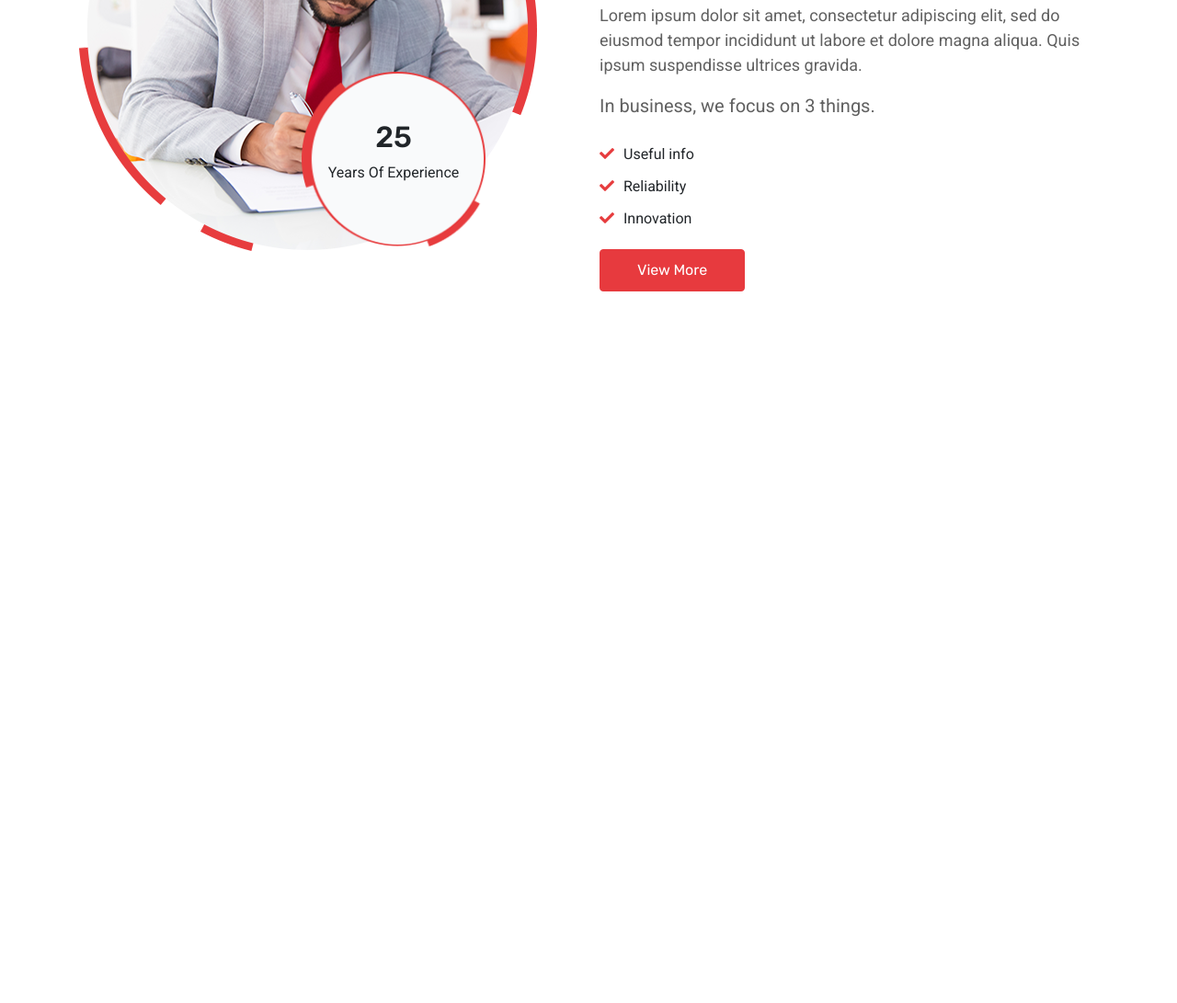
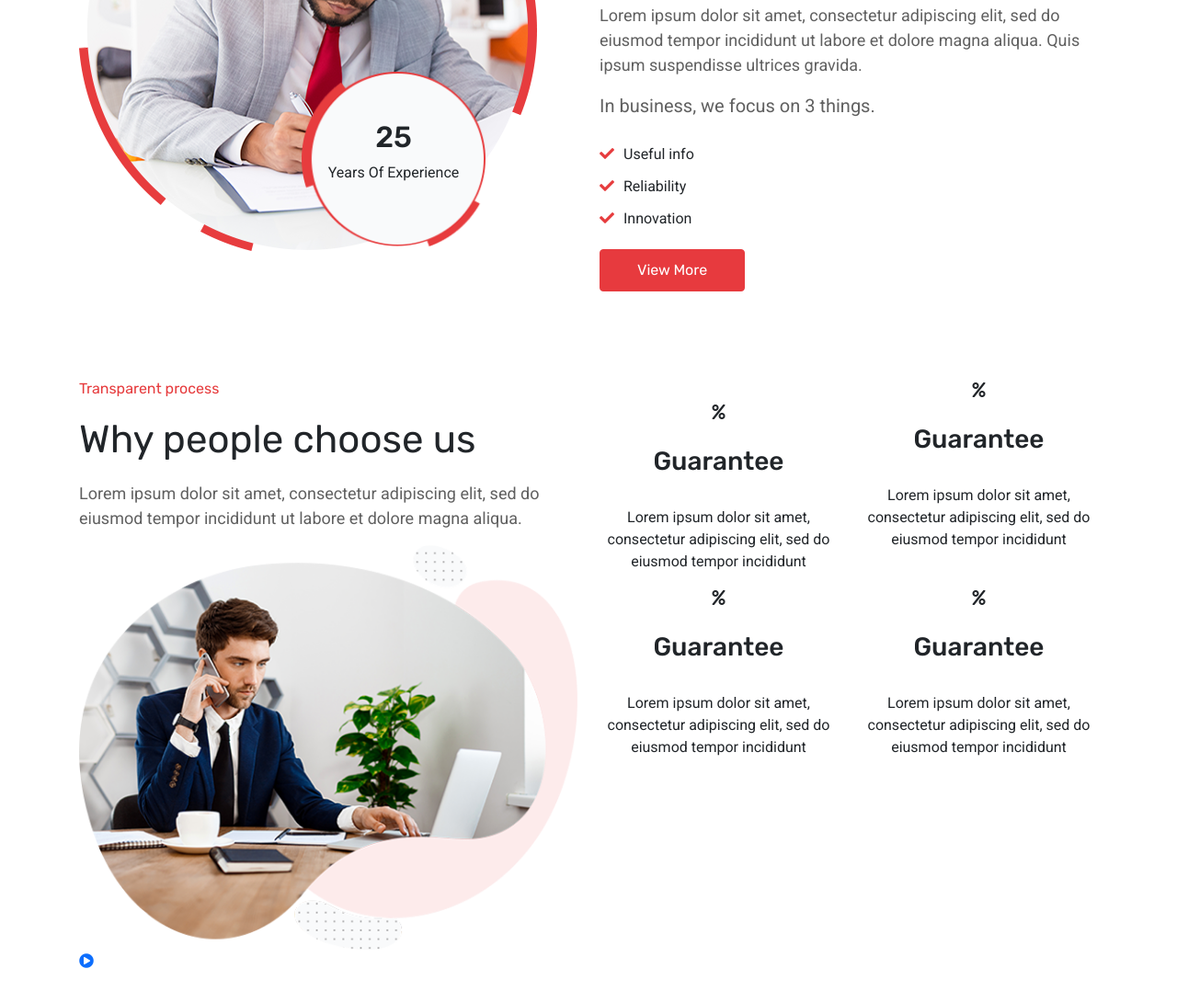
Before and after one commit to developerjillur/day33, a plain HTML site: page index.html in a window 1280 px wide. Shown: the part 1209-2300 px from the top of the page at 92% size. Before the commit the page ends 1574 px from the top, so only its background shows below. Drawn offline with nearby package versions, Linux system fonts and the light colour scheme.

Commit message:
Day 33, Part 3

```diff
--- a/index.html
+++ b/index.html
@@ -144,6 +144,68 @@
         </div>
     </section>
 
+    <section class="why-choose-us grybg py-5">
+        <div class="container">
+            <div class="row">
+                <div class="col-lg-6">
+                    <div class="why-us-text">
+                        <div class="finix-text">
+                            <h6>  Transparent process  </h6>
+                            <h2>Why people choose us</h2>
+                            <p>Lorem ipsum dolor sit amet, consectetur adipiscing elit, sed do eiusmod tempor incididunt ut labore et dolore magna aliqua.</p>
+                            <img src="img/choose.png" alt="">
+                            <a href="#" class="paly-animation-btn"> <i class="fas fa-play-circle"></i> </a>
+                        </div>
+                    </div>
+                </div>
+                <div class="col-lg-6">
+                    <div class="row features-items">
+
+                        <div class="col-lg-6">
+                            <div class="features-item text-center mt-4">
+                                <div class="ft-icon">
+                                    <i class="fas fa-percent"></i>
+                                </div>
+                                <h3 class="py-4">Guarantee</h3>
+                                <p>Lorem ipsum dolor sit amet, consectetur adipiscing elit, sed do eiusmod tempor incididunt</p>
+                            </div>
+                        </div>
+
+                        <div class="col-lg-6">
+                            <div class="features-item text-center">
+                                <div class="ft-icon">
+                                    <i class="fas fa-percent"></i>
+                                </div>
+                                <h3 class="py-4">Guarantee</h3>
+                                <p>Lorem ipsum dolor sit amet, consectetur adipiscing elit, sed do eiusmod tempor incididunt</p>
+                            </div>
+                        </div>
+
+                        <div class="col-lg-6">
+                            <div class="features-item text-center">
+                                <div class="ft-icon">
+                                    <i class="fas fa-percent"></i>
+                                </div>
+                                <h3 class="py-4">Guarantee</h3>
+                                <p>Lorem ipsum dolor sit amet, consectetur adipiscing elit, sed do eiusmod tempor incididunt</p>
+                            </div>
+                        </div>
+
+                        <div class="col-lg-6">
+                            <div class="features-item text-center mtop4">
+                                <div class="ft-icon">
+                                    <i class="fas fa-percent"></i>
+                                </div>
+                                <h3 class="py-4">Guarantee</h3>
+                                <p>Lorem ipsum dolor sit amet, consectetur adipiscing elit, sed do eiusmod tempor incididunt</p>
+                            </div>
+                        </div>
+
+                    </div>
+                </div>
+            </div>
+        </div>
+    </section>
 
     <!-- Optional JavaScript -->
     <!-- Popper.js first, then Bootstrap JS -->
```
